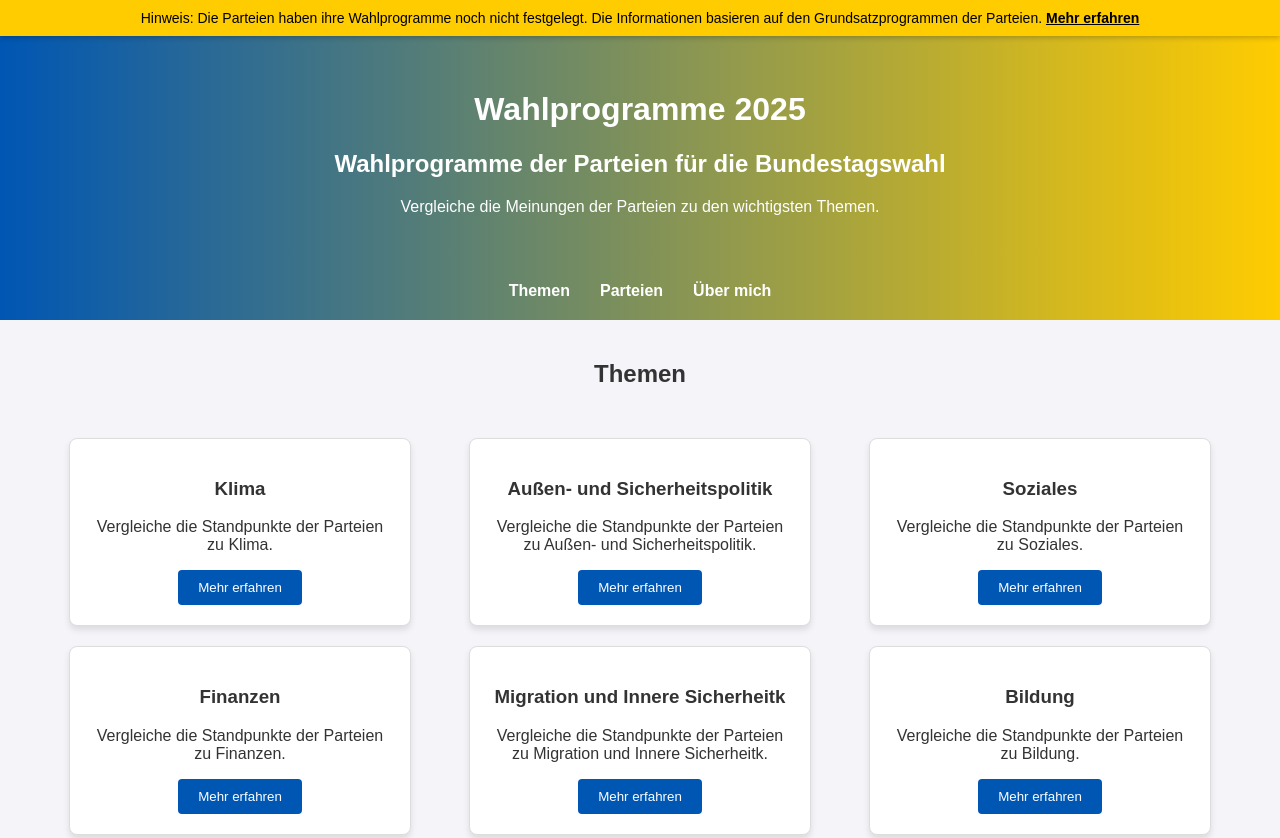
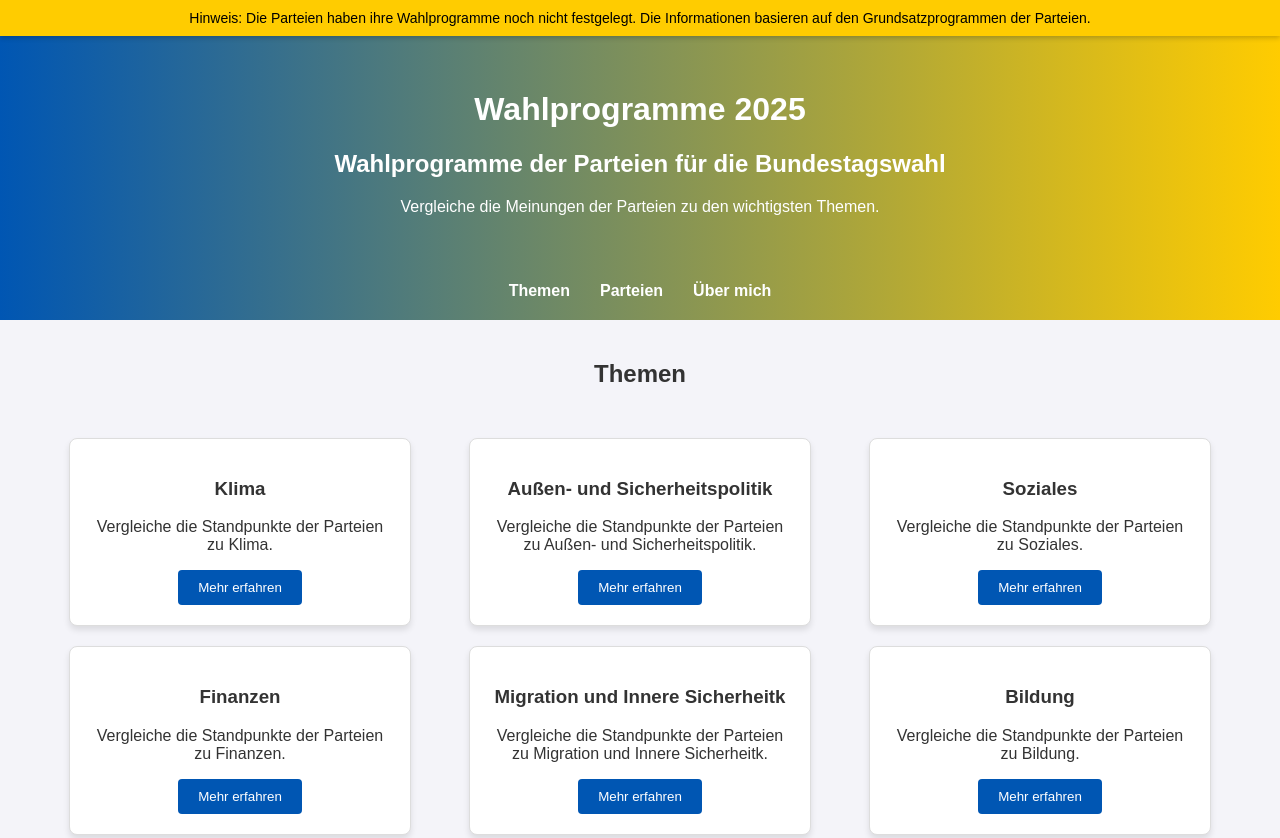
Before and after one commit to MarsgameJu/Wahlprogramme2025, a website: page index.html in a window 1280 px wide. Shown: the top 838 px of the page. Drawn offline with nearby package versions, Linux system fonts and the light colour scheme; no server answers; files whose address does not match are found by name.

Commit message:
Update index.html

```diff
--- a/index.html
+++ b/index.html
@@ -39,7 +39,6 @@
 <body>
     <div class="banner">
         Hinweis: Die Parteien haben ihre Wahlprogramme noch nicht festgelegt. Die Informationen basieren auf den Grundsatzprogrammen der Parteien.
-        <a href="#">Mehr erfahren</a>
     </div>
 </body>
 </html>
```
